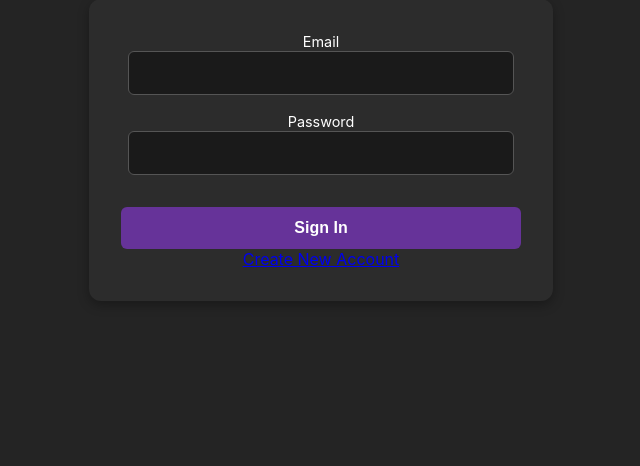
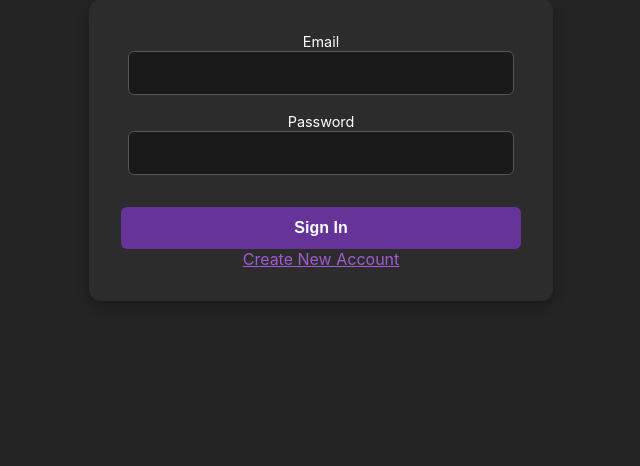
Before and after one commit to GarrettW7/finalProj2610, a Django app: page /registration/sign_in/ in a window 1280 px wide. Shown: the part 328-794 px from the top of the page, without its empty margins (335-975 px from the left). Run offline with Django 4.2, Linux system fonts and the light colour scheme.

Commit message:
small color change

```diff
--- a/_server/registration/templates/registration/sign_in.html
+++ b/_server/registration/templates/registration/sign_in.html
@@ -18,5 +18,5 @@
   <button>Sign In</button>
 
 </form>
-<a href="/registration/sign_up/">Create New Account</a>
+<a href="/registration/sign_up/" style="color: #a25bd5;">Create New Account</a>
 {% endblock %}
```
Also changed, not shown: 1 other file.
